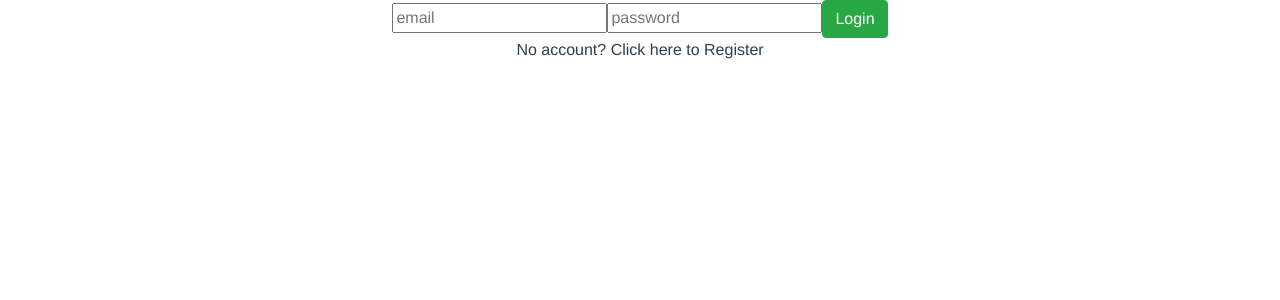
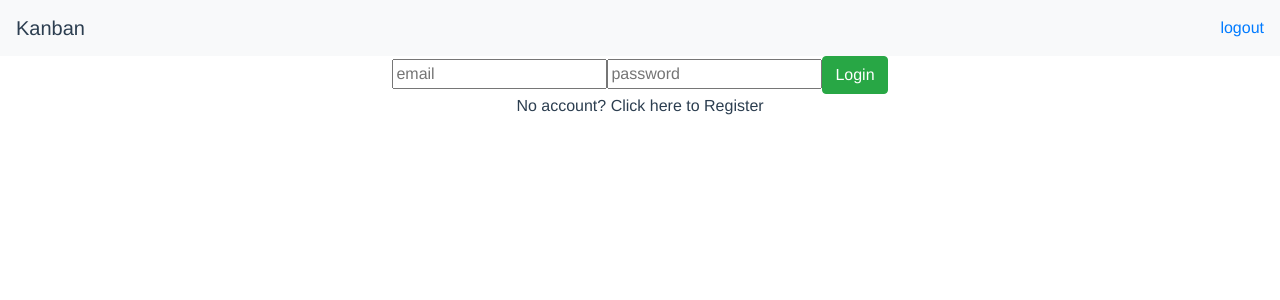
Before and after one commit to markdavich/Kanban, a Vue app in the folder client/: page /#/login in a window 1280 px wide. Shown: the top 300 px of the page. Built offline with nearby package versions, Linux system fonts and the light colour scheme; no server answers.

Commit message:
logout added

```diff
--- a/client/src/App.vue
+++ b/client/src/App.vue
@@ -1,23 +1,43 @@
 <template>
   <div id="app">
-    <router-view/>
+    <nav class="navbar navbar-light bg-light justify-content-between">
+      <a class="navbar-brand">Kanban</a>
+
+      <form class="form-inline">
+        <router-link to="/login">logout</router-link>
+
+      </form>
+    </nav>
+    <router-view />
   </div>
 </template>
 
 <script>
   export default {
-  name: "App"
+    name: "App",
+    computed: {
+      isLogin() {
+        let result = this.$route.name == "login"
+        return result
+      }
+    },
+
+
+
+
   };
+
 </script>
 
 <style>
-  :root{
+  :root {
     --root-color: red;
     --list-border-color: grey;
     --list-border-size: 2px;
     --list-border-radius: 10px;
     --list-background-color: var(--root-color);
   }
+
   #app {
     font-family: "Avenir", Helvetica, Arial, sans-serif;
     -webkit-font-smoothing: antialiased;
--- a/client/src/components/List.vue
+++ b/client/src/components/List.vue
@@ -93,6 +93,7 @@
           return tasks;
         },
         set(value) {
+          let listId = this.boardList._id
           debugger
           // this.$store.commit('updateList', value)
         }
--- a/client/src/router.js
+++ b/client/src/router.js
@@ -1,12 +1,13 @@
 import Vue from 'vue'
 import Router from 'vue-router'
+import Store from './store.js'
 import Boards from './views/Boards.vue'
 import Board from './views/Board.vue'
 import Login from './views/Login.vue'
 
-Vue.use(Router)
+Vue.use(Router, Store)
 
-export default new Router({
+let router = new Router({
   routes: [
     {
       path: '/',
@@ -22,7 +23,14 @@ export default new Router({
     {
       path: '/login',
       name: 'login',
-      component: Login
+      component: Login,
+      beforeEnter(to, from, next) {
+        let s = Store
+        if (from.name == 'boards') {
+          s.dispatch('logout')
+        }
+        return next()
+      }
     },
     {
       path: "*",
@@ -30,3 +38,4 @@ export default new Router({
     }
   ]
 })
+export default router
--- a/client/src/store.js
+++ b/client/src/store.js
@@ -38,6 +38,9 @@ export default new Vuex.Store({
     },
     setBoards(state, boards) {
       state.boards = boards;
+    },
+    resetState(state) {
+      state.user = {}
     }
   },
   actions: {
```
Lines whose indentation alone changed are shown as unchanged.
